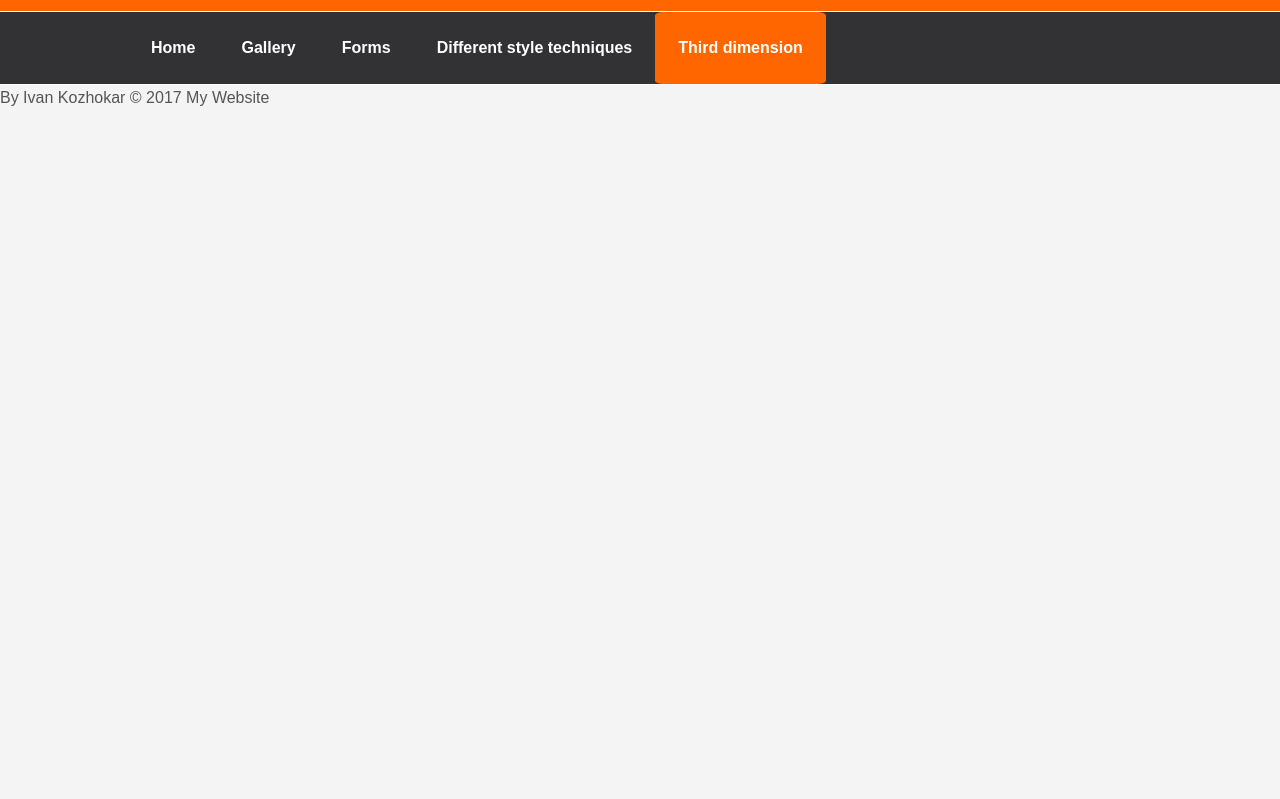
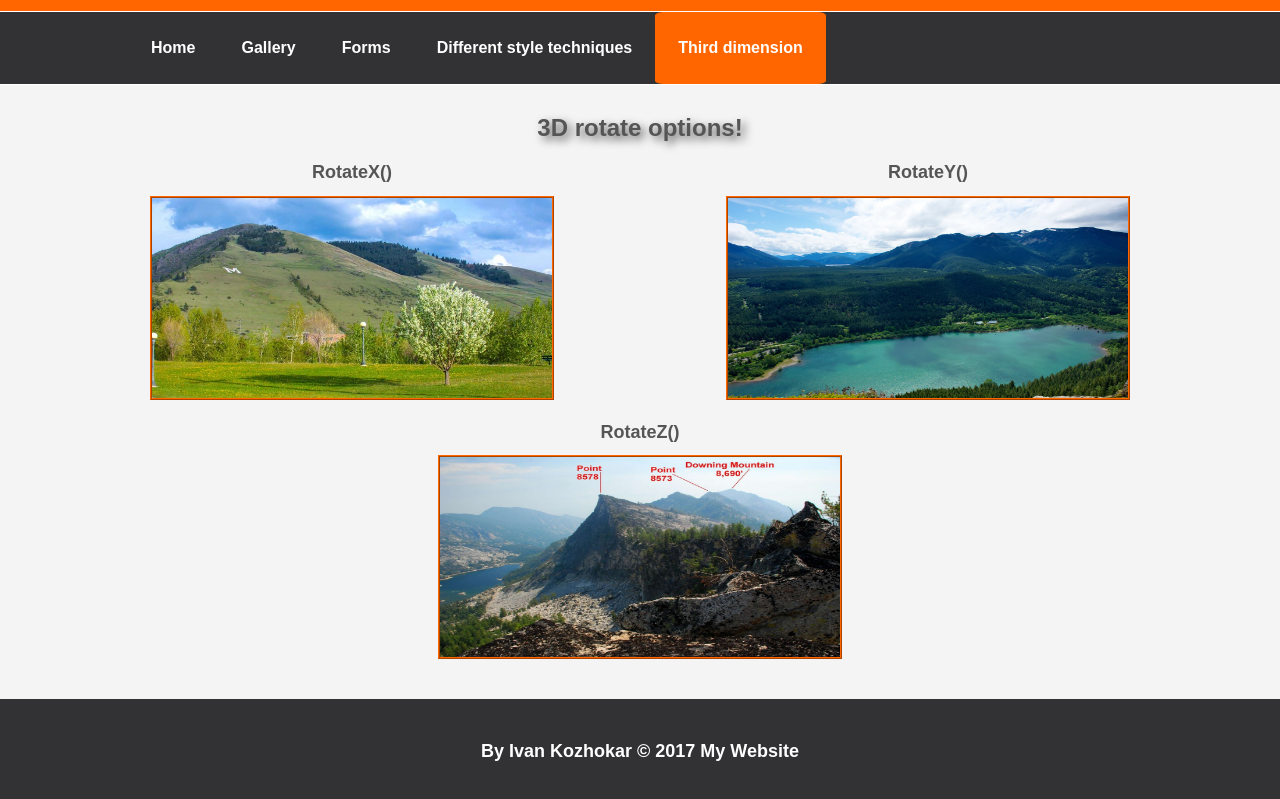
Before and after one commit to IvanJava/sampleSite, a plain HTML site: page 3D.html in a window 1280 px wide. Shown: the part 59-858 px from the top of the page. Before the commit the page ends 800 px from the top, so only its background shows below. Drawn offline with Linux system fonts and the light colour scheme.

Commit message:
finished 3D web page

```diff
--- a/3D.html
+++ b/3D.html
@@ -27,13 +27,27 @@
 			<li class="active dropdown"><a href="2D.html" class="mainNavLink">Third dimension</a>
 				<div class="dropdown-content">
 					<p><a href="2D.html">2D Transforms</a></p>
-					<p><a href="2D.html">3D Transforms</a></p>
+					<p><a href="3D.html">3D Transforms</a></p>
 				</div>
 			</li>
 		</ul>
 		</div>
 	</nav>
-
+	<main>
+		<h1>3D rotate options!</h1>
+		<div class="rotateX">
+			<p>RotateX()</p>
+			<img src="img/1.jpg">
+		</div>
+		<div class="rotateY">
+			<p>RotateY()</p>
+			<img src="img/2.jpg">
+		</div>
+		<div class="rotateZ">
+			<p>RotateZ()</p>
+			<img src="img/3.jpg">
+		</div>
+	</main>
 
 
 		<footer class="main-footer">
--- a/css/3D.css
+++ b/css/3D.css
@@ -97,3 +97,93 @@ body{
 .dropdown:hover .dropdown-content{
 	display: block;
 }
+/*MAIN 3D ROTATE METHOD!!!!!!!!!!!!!!!!!!!!!!!!!!!!!!!!!!!!!!!!!!!!!!!!!!!!!!
+!!!!!!!!!!!!!!!!!!!!!!!!!!!!!!!!!!!!!!!!!!!!!!!!!!!!!!!!!!!!!!!!!!!!!!!!!!!!!!
+!!!!!!!!!!!!!!!!!!!!!!!!!!!!!!!!!!!!!!!!!!!!!!!!!!!!!!!!!!!!!!!!!!!!!!!!!!!!!!!!!!*/
+main{
+	width: 90%;
+	margin: auto;
+	display: flex;
+	flex-flow: wrap row;
+	justify-content: center;
+	align-items: center;
+}
+main h1 {
+	width: 100%;
+	text-align: center;
+	text-shadow: 4px 4px 8px;
+	font-size: 24px;
+	margin-top: 30px;
+	margin-bottom: 20px;
+}
+.rotateX p, .rotateY p, .rotateZ p {
+	margin-bottom: 10px;
+	font-size: 18px;
+	font-weight: 600;
+}
+.rotateX{
+	width: 50%;
+	display: flex;
+	flex-flow: wrap column;
+	justify-content: center;
+	align-items: center;
+	margin-bottom: 20px;
+}
+.rotateX img{
+	width: 400px;
+	height: 200px;
+	border: 2px ridge #ff6600;
+	transition: transform 1s ease-out;
+}
+.rotateX img:hover{
+	transform: rotateX(540deg);
+}
+.rotateY{
+	width: 50%;
+	display: flex;
+	flex-flow: wrap column;
+	justify-content: center;
+	align-items: center;
+	margin-bottom: 20px;
+}
+.rotateY img{
+	width: 400px;
+	height: 200px;
+	border: 2px ridge #ff6600;
+	transition: transform .4s ease-out;
+}
+.rotateY img:hover{
+	transform: rotateY(130deg);
+}
+.rotateZ{
+	width: 50%;
+	display: flex;
+	flex-flow: wrap column;
+	justify-content: center;
+	align-items: center;
+}
+.rotateZ img{
+	width: 400px;
+	height: 200px;
+	border: 2px ridge #ff6600;
+	transition: transform .4s ease-out;
+}
+.rotateZ img:hover{
+	transform: rotateZ(90deg);
+}
+
+
+/* Footer!!!!!!!!!!!!!!!!!!!!!!!!!!!!!!!!!!!!!!!!!!!!!!!!!!!!!!!!*/
+.main-footer{
+	margin-top: 40px;
+	text-align: center;
+	background-color: #323234;
+	height: 100px;
+	color: #fff;
+	width: 100%;
+}
+.main-footer p{
+	padding-top: 40px;
+	font-weight: bold;
+	font-size: 18px;
+}
```
Also changed, not shown: 2D.html (+1 -1 lines), flexbox.html (+1 -1 lines), w3gallery.html (+1 -1 lines).
